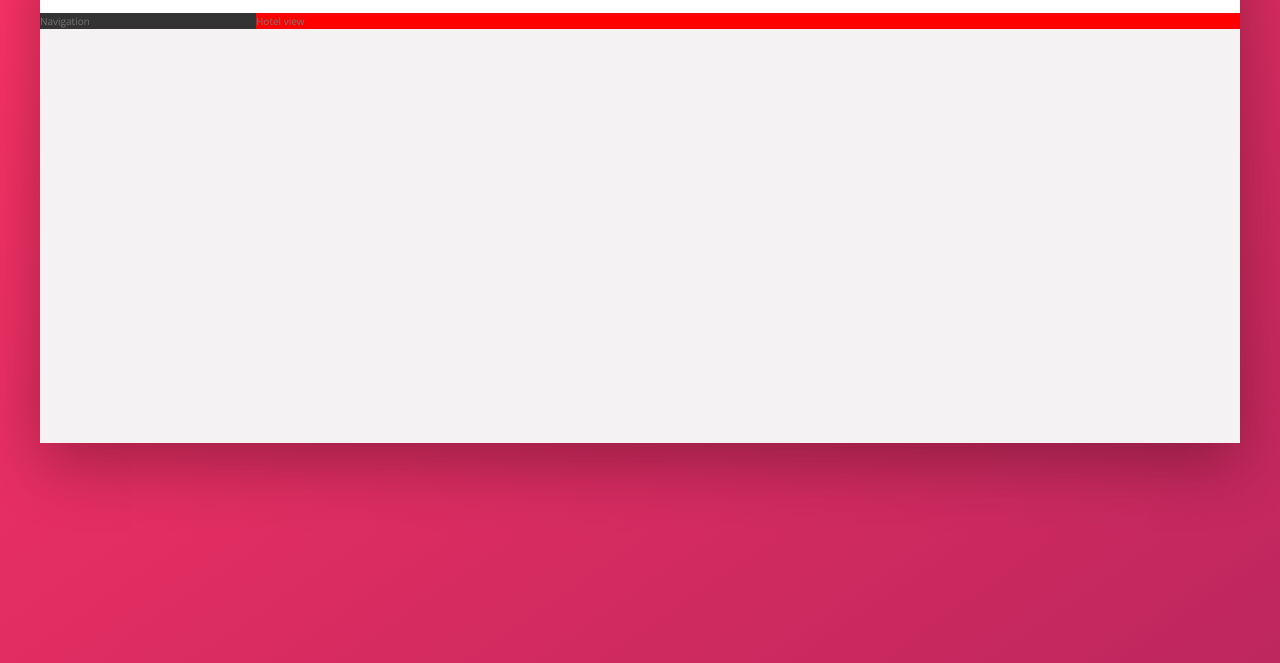
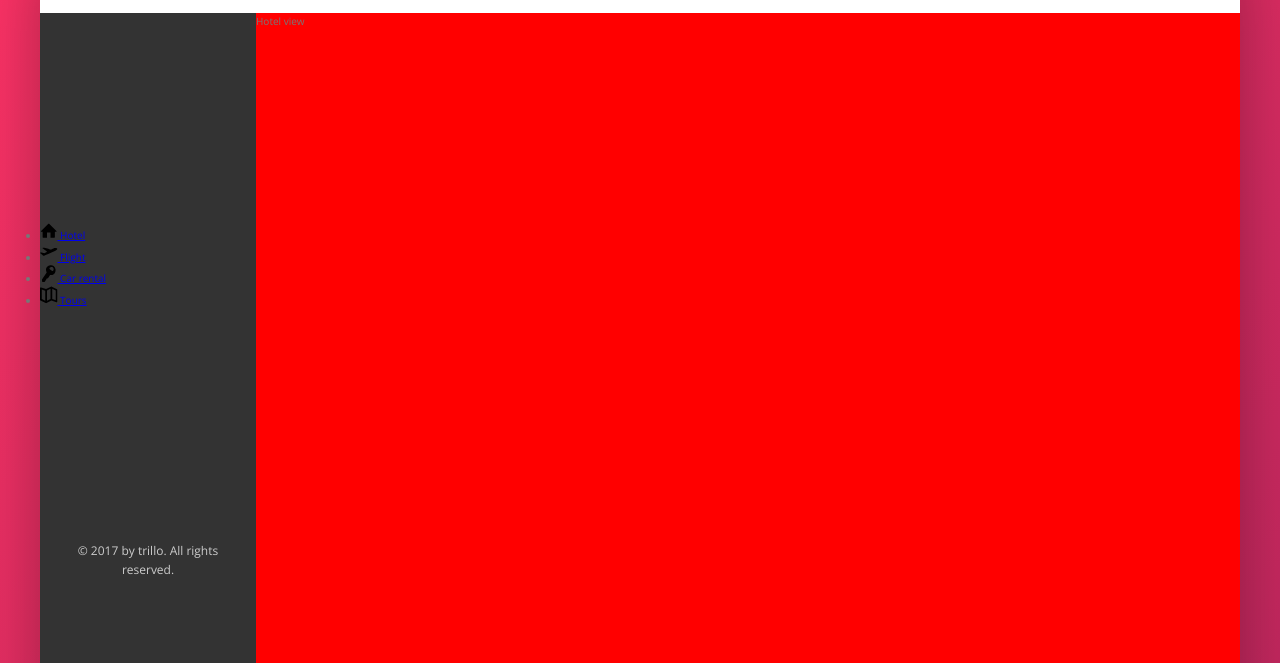
Before and after one commit to AlexxBelous/Trillo, a website: page index.html in a window 1280 px wide. Shown: the part 137-800 px from the top of the page. Drawn offline with nearby package versions, Linux system fonts and the light colour scheme; files whose address does not match are found by name.

Commit message:
12. Building the Navigation - Part 1.mp4

```diff
--- a/index.html
+++ b/index.html
@@ -1,5 +1,6 @@
 <!DOCTYPE html>
 <html lang="en">
+
 <head>
     <meta charset="UTF-8">
     <meta name="viewport" content="width=device-width, initial-scale=1.0">
@@ -10,6 +11,7 @@
 
     <title>trillo &mdash; Your all-in-one booking app</title>
 </head>
+
 <body>
     <div class="container">
         <header class="header">
@@ -44,9 +46,50 @@
             </nav>
         </header>
         <div class="content">
-                <div class="sidebar">
-                    Navigation
+
+            <nav class="sidebar">
+                <ul class="side-nav">
+
+                    <li class="side-nav__item">
+                        <a href="#" class="side-nav__link">
+                            <svg class="side-nav__icon">
+                                <use xlink:href="img/sprite.svg#icon-home"></use>
+                            </svg>
+                            <span>Hotel</span>
+                        </a>
+                    </li>
+                    <li class="side-nav__item">
+                        <a href="#" class="side-nav__link">
+                            <svg class="side-nav__icon">
+                                <use xlink:href="img/sprite.svg#icon-aircraft-take-off"></use>
+                            </svg>
+                            <span>Flight</span>
+                        </a>
+                    </li>
+                    <li class="side-nav__item">
+                        <a href="#" class="side-nav__link">
+                            <svg class="side-nav__icon">
+                                <use xlink:href="img/sprite.svg#icon-key"></use>
+                            </svg>
+                            <span>Car rental</span>
+                        </a>
+                    </li>
+                    <li class="side-nav__item">
+                        <a href="#" class="side-nav__link">
+                            <svg class="side-nav__icon">
+                                <use xlink:href="img/sprite.svg#icon-map"></use>
+                            </svg>
+                            <span>Tours</span>
+                        </a>
+                    </li>
+                </ul>
+
+                <div class="legal">
+                    &copy; 2017 by trillo. All rights reserved.
                 </div>
+            </nav>
+
+
             <main class="hotel-view">
                 Hotel view
             </main>
@@ -54,4 +97,5 @@
         </div>
     </div>
 </body>
+
 </html>
--- a/sass/_components.scss
+++ b/sass/_components.scss
@@ -124,3 +124,28 @@
         margin-right: 1rem;
     }
 }
+
+
+//////////////////////////////
+/// SIDE NAVIGATION
+.side-nav {
+    &__item {
+
+    }
+    &__link {
+
+    }
+    &__icon {
+        width: 1.75rem;
+        height: 1.75rem;
+    }
+}
+
+//////////////////////////////
+/// LEGAL TEXT
+.legal {
+    font-size: 1.2rem;
+    text-align: center;
+    padding: 2.5rem;
+    color: var(--color-grey-light-4);
+}
--- a/sass/_layout.scss
+++ b/sass/_layout.scss
@@ -25,13 +25,16 @@
 
 .sidebar {
     background-color: var(--color-grey-dark-1);
-
+    display: flex;
+    flex-direction: column;
+    justify-content: space-evenly;
     flex: 0 0 18%;
 }
 
 .hotel-view {
     background-color: #fff;
     background-color: red;
+    height: 80rem   ;
 
     flex: 1;
 }
```
Also changed, not shown: css/style.css. Lines whose indentation alone changed are shown as unchanged.
